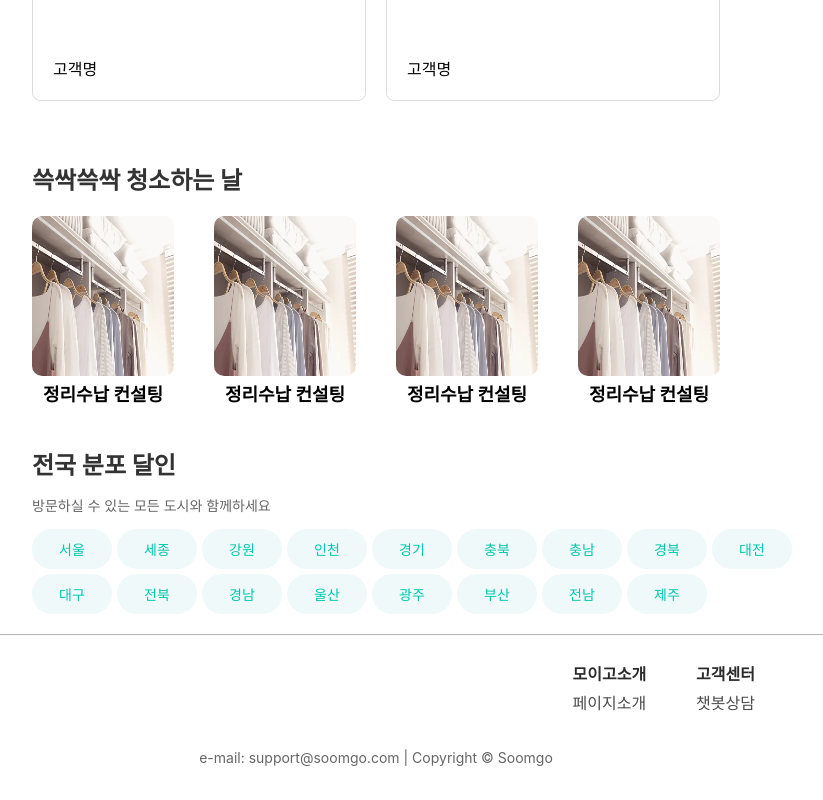
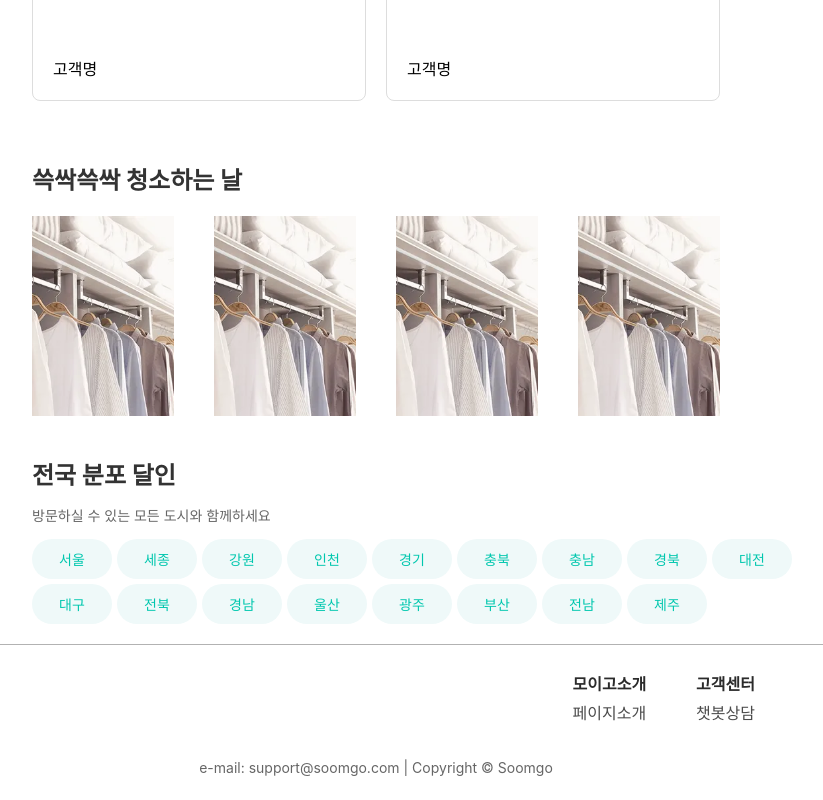
Before and after one commit to jaeheoon/moeego_client, a React (Vite) app: page / in a window 1280 px wide. Shown: the part 813-1613 px from the top of the page, without its empty margins (264-1087 px from the left). Built offline with nearby package versions, Linux system fonts and the light colour scheme.

Commit message:
[FE] Ref: 메인페이지 구조 변경

```diff
--- a/src/App.jsx
+++ b/src/App.jsx
@@ -35,77 +35,67 @@ import Join from "./components/join/Join";
 import ProMain from "./components/pro/ProMain";
 import Prosignup from "./components/pro/Prosignup";
 import ProSub from "./components/pro/ProSub";
-import Banner from "./components/mainpage/Banner.jsx";
-import Reviews from "./components/mainpage/Reviews.jsx";
-import CleaningSection from "./components/mainpage/CleaningSection.jsx";
-import Locations from "./components/mainpage/Locations.jsx";
 import ArticleMain from './components/articles/ArticleMain.jsx';
 import BookMarkPro from './components/mypage/BookMarkPro.jsx';
 import ProDetail from './components/Pro/ProDetail.jsx';
+import ProReview from "./components/Pro/ProReview.jsx";
+import ProInfo from "./components/Pro/ProInfo.jsx";
 
 const App = () => {
   return (
     <div>
       <BrowserRouter>
         <Header />
-        <div className='main-content'>
           <Routes>
             {/* 메인페이지 */}
-            <Route path={"/"} element={<MainPage />} />
+            <Route path={"/"} element={<div className='main-content'><MainPage /></div>} />
 
             {/* 카테고리 페이지 */}
-            <Route path={"/category/home"} element={<Home_interior />} />
-            <Route path={"/category/outsourcing"} element={<Outsourcing />} />
-            <Route path={"/category/fashion"} element={<Fashion_beauty />} />
-            <Route path={"/category/study"} element={<Study />} />
-            <Route path={"/category/hobby"} element={<Hobby />} />
-            <Route path={"/category/car"} element={<Car />} />
+            <Route path={"/category/home"} element={<div className='main-content'><Home_interior /></div>} />
+            <Route path={"/category/outsourcing"} element={<div className='main-content'><Outsourcing /></div>} />
+            <Route path={"/category/fashion"} element={<div className='main-content'><Fashion_beauty /></div>} />
+            <Route path={"/category/study"} element={<div className='main-content'><Study /></div>} />
+            <Route path={"/category/hobby"} element={<div className='main-content'><Hobby /></div>} />
+            <Route path={"/category/car"} element={<div className='main-content'><Car /></div>} />
             <Route path={"/about"} element={<About />} />
-            <Route path="/pro/search" element={<ProSearch />} />
-            <Route path="/pro" element={<ProView />} />
+            <Route path="/pro/search" element={<div className='main-content'><ProSearch /></div>} />
+            <Route path="/pro" element={<div className='main-content'><ProView /></div>} />
 
-            {/* 개별 페이지로 접근할 수 있도록 각각 라우트 설정 */}
-            <Route path="/banner" element={<Banner />} />
-            <Route path="/reviews" element={<Reviews />} />
-            <Route path="/cleaning" element={<CleaningSection />} />
-            <Route path="/locations" element={<Locations />} />
-
-            <Route path="/article/Write" element={<Write />} />
-            <Route path="/article/Update" element={<Update />} />
-            <Route path="/mypage/Review" element={<Review />} />
+            <Route path="/article/Write" element={<div className='main-content'><Write /></div>} />
+            <Route path="/article/Update" element={<div className='main-content'><Update /></div>} />
+            <Route path="/mypage/Review" element={<div className='main-content'><Review /></div>} />
 
             {/* 마이페이지 */}
-            <Route path={"/mypage"} element={<MyPage />} />
-            <Route path={"/mypage/likepro"} element={<BookMarkPro />} />
-            <Route path={"/mypage/reservation"} element={<MyReservation />} />
-            <Route path={"/mypage/myhistory"} element={<MyHistory />} />
-            <Route path={"/mypage/myhistory/myarticle"} element={<MyArticles />} />
-            <Route path={"/mypage/myhistory/mycomment"} element={<MyComments />} />
-            <Route path={"/mypage/account"} element={<Account />} />
-            <Route path={"/mypage/account/private"} element={<Private />} />
-            <Route path={"/mypage/account/private/email"} element={<ChangeEmail />} />
-            <Route path={"/mypage/account/private/password"} element={<ChangePassword />} />
-            <Route path={"/mypage/account/private/address"} element={<ChangeAddress />} />
-            <Route path={"/mypage/account/private/signout"} element={<SignOut />} />
-            <Route path={"/mypage/account/private/success"} element={<Success />} />
+            <Route path={"/mypage"} element={<div className='main-content'><MyPage /></div>} />
+            <Route path={"/mypage/likepro"} element={<div className='main-content'><BookMarkPro /></div>} />
+            <Route path={"/mypage/reservation"} element={<div className='main-content'><MyReservation /></div>} />
+            <Route path={"/mypage/myhistory"} element={<div className='main-content'><MyHistory /></div>} />
+            <Route path={"/mypage/myhistory/myarticle"} element={<div className='main-content'><MyArticles /></div>} />
+            <Route path={"/mypage/myhistory/mycomment"} element={<div className='main-content'><MyComments /></div>} />
+            <Route path={"/mypage/account"} element={<div className='main-content'><Account /></div>} />
+            <Route path={"/mypage/account/private"} element={<div className='main-content'><Private /></div>} />
+            <Route path={"/mypage/account/private/email"} element={<div className='main-content'><ChangeEmail /></div>} />
+            <Route path={"/mypage/account/private/password"} element={<div className='main-content'><ChangePassword /></div>} />
+            <Route path={"/mypage/account/private/address"} element={<div className='main-content'><ChangeAddress /></div>} />
+            <Route path={"/mypage/account/private/signout"} element={<div className='main-content'><SignOut /></div>} />
+            <Route path={"/mypage/account/private/success"} element={<div className='main-content'><Success /></div>} />
 
 
             {/* 커뮤니티 페이지 */}
-            <Route path={"/article"} element={<ArticleMain />} />
-            <Route path={"/article/free"} element={<FreeBoardForm />} />
-            <Route path={"/article/viewpage"} element={<ViewPage />} />
+            <Route path={"/article"} element={<div className='main-content'><ArticleMain /></div>} />
+            <Route path={"/article/free"} element={<div className='main-content'><FreeBoardForm /></div>} />
+            <Route path={"/article/viewpage"} element={<div className='main-content'><ViewPage /></div>} />
 
             {/* 회원가입/로그인 페이지 */}
-            <Route path="/login" element={<Login />} />
-            <Route path="/signup" element={<Join />} />
+            <Route path="/login" element={<div className='main-content'><Login /></div>} />
+            <Route path="/signup" element={<div className='main-content'><Join /></div>} />
 
             {/* 달인 가입 페이지 */}
-            <Route path="/pro/signup/main" element={<ProMain />} />
-            <Route path="/pro/signup/sub" element={<ProSub />} />
-            <Route path="/pro/signup" element={<Prosignup />} />
-            <Route path="/pro/detail" element={<ProDetail />} />
+            <Route path="/pro/signup/main" element={<div className='main-content'><ProMain /></div>} />
+            <Route path="/pro/signup/sub" element={<div className='main-content'><ProSub /></div>} />
+            <Route path="/pro/signup" element={<div className='main-content'><Prosignup /></div>} />
+            <Route path="/pro/detail" element={<div className='main-content'><ProDetail /></div>} />
           </Routes>
-        </div>
         <Footer />
       </BrowserRouter>
     </div >
--- a/src/components/MainPage.jsx
+++ b/src/components/MainPage.jsx
@@ -3,7 +3,7 @@ import "../css/Mainpage.css";
 import MainBanner from './mainpage/MainBanner';
 import Banner from './mainpage/Banner';
 import Reviews from './mainpage/Reviews';
-import CleaningSection from './mainpage/CleaningSection';
+import KeywordSection from './mainpage/KeywordSection';
 import Locations from './mainpage/Locations';
 
 const MainPage = () => {
@@ -15,7 +15,7 @@ const MainPage = () => {
 
             <Reviews/>
 
-            <CleaningSection/>
+            <KeywordSection/>
 
             <Locations/>
 
--- a/src/components/mainpage/CleaningSection.jsx
+++ /dev/null
@@ -1,29 +0,0 @@
-import React from "react";
-
-function CleaningSection() {
-  return (
-    <div className="keywordWrap">
-        <h2>쓱싹쓱싹 청소하는 날</h2>
-        <div className="keyword-images">
-          <figure>
-            <img src="./src/image/cleaning.png" alt="청소하는날"/>
-          <figcaption>정리수납 컨설팅</figcaption>
-          </figure>
-          <figure>
-            <img src="./src/image/cleaning.png" alt="청소하는날"/>
-          <figcaption>정리수납 컨설팅</figcaption>
-          </figure>
-          <figure>
-            <img src="./src/image/cleaning.png" alt="청소하는날"/>
-          <figcaption>정리수납 컨설팅</figcaption>
-          </figure>
-          <figure>
-            <img src="./src/image/cleaning.png" alt="청소하는날"/>
-          <figcaption>정리수납 컨설팅</figcaption>
-          </figure>
-        </div>
-    </div>
-  );
-}
-
-export default CleaningSection;
--- /dev/null
+++ b/src/components/mainpage/KeywordSection.jsx
@@ -0,0 +1,25 @@
+import React from "react";
+
+function KeywordSection() {
+  return (
+    <div className="keywordWrap">
+        <h2>쓱싹쓱싹 청소하는 날</h2>
+        <div className="keyword-images">
+            <div className="keyword-image" style={{backgroundImage: `url("./src/image/cleaning.png")`}}>
+                <div>정리수납 컨설팅</div>
+            </div>
+            <div className="keyword-image" style={{backgroundImage: `url("./src/image/cleaning.png")`}}>
+                <div>정리수납 컨설팅</div>
+            </div>
+            <div className="keyword-image" style={{backgroundImage: `url("./src/image/cleaning.png")`}}>
+                <div>정리수납 컨설팅</div>
+            </div>
+            <div className="keyword-image" style={{backgroundImage: `url("./src/image/cleaning.png")`}}>
+                <div>정리수납 컨설팅</div>
+            </div>
+        </div>
+    </div>
+  );
+}
+
+export default KeywordSection;
--- a/src/css/Mainpage.css
+++ b/src/css/Mainpage.css
@@ -185,30 +185,62 @@ button, span {
     bottom: 20px;
     left: 20px;
 }
-.keywordWrap{
+
+/* 키워드 */
+.keywordWrap {
     padding: 0 40px 20px 40px;
 }
-/* 키워드 */
+
 .keyword-images {
     display: flex; /* 가로 정렬 */
     flex-direction: row; /* 가로로 배치 */
-    gap: 40px; /* 사진 간격 조정 (기존 값보다 작은 값으로 설정) */
-    justify-content: left; /* 사진을 가운데 정렬 */
+    gap: 40px; /* 사진 간격 조정 */
+    justify-content: left; /* 사진을 왼쪽 정렬 */
 }
 
-.keyword-images figure {
-    margin: 0; /* 불필요한 여백 제거 */
-    text-align: center; /* 캡션 정렬 */
-    font-size:18px;
-    font-weight: bold;
+.keyword-image {
+    position: relative; /* 가상 요소를 사용할 수 있도록 relative 설정 */
+    width: 100%;
+    height: 200px; /* 높이 고정 */
+    background-size: cover;
+    background-position: center;
+    background-repeat: no-repeat;
+    transition: background-color 0.3s; /* 부드러운 전환 효과 */
 }
 
-.keyword-images img {
-    border-radius: 10px;
-    width: 240px; /* 이미지 크기 조정 */
-    height: 160px; /* 높이 조정 */
+.keyword-image::before {
+    content: '';
+    position: absolute;
+    top: 0;
+    left: 0;
+    right: 0;
+    bottom: 0;
+    background-color: rgba(128, 128, 128, 0); /* 기본 투명 */
+    transition: background-color 0.3s; /* 부드러운 전환 효과 */
+    z-index: 1; /* 이미지보다 위에 위치 */
 }
 
+.keyword-image:hover::before {
+    background-color: rgba(0, 0, 0, 0.5); /* hover 시 회색 필터 */
+}
+
+.keyword-image div {
+    height: 100%;
+    display: flex;
+    font-size:20pt;
+    position: relative; /* 텍스트를 가상 요소 아래에 위치시키기 위해 */
+    z-index: 2; /* 텍스트를 가장 위로 위치 */
+    color: white; /* 텍스트 색상 조정 */
+    text-align: center; /* 텍스트 중앙 정렬 */
+    align-items: center;
+    justify-content: center;
+    opacity: 0; /* 기본적으로 텍스트 숨김 */
+    transition: opacity 0.3s; /* 부드러운 전환 효과 */
+}
+
+.keyword-image:hover div {
+    opacity: 1; /* hover 시 텍스트 보이기 */
+}
 
 /* 위치 목록 */
 .locationsWrap {
```
